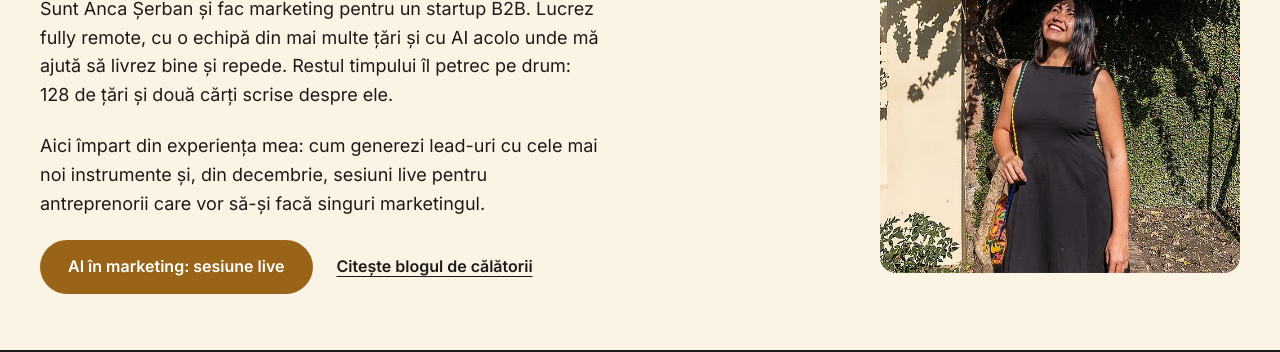
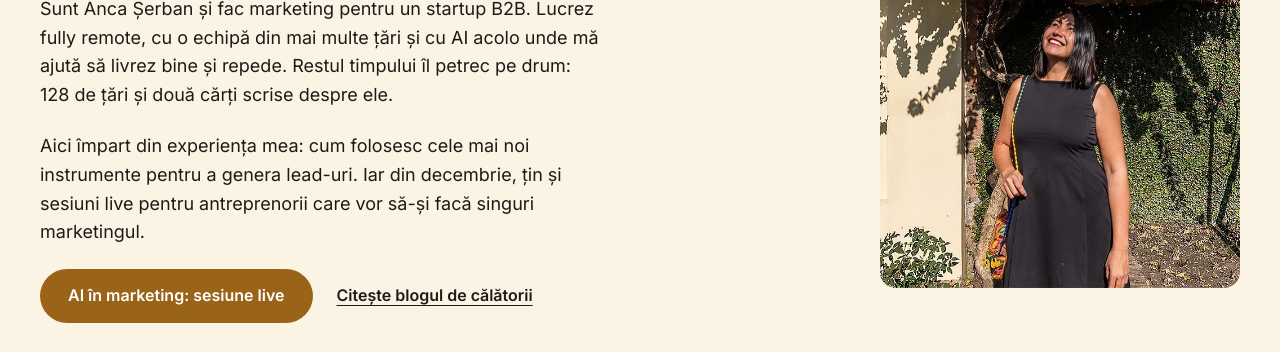
Before and after one commit to ancarserban/ancaserban.com, a plain HTML site: page index.html in a window 1280 px wide. Shown: the part 315-667 px from the top of the page. Drawn offline with Linux system fonts and the light colour scheme.

Commit message:
Al doilea paragraf din hero
Co-Authored-By: Claude Opus 5.5 <noreply@anthropic.com>
Claude-Session: https://claude.ai/code/session_01DJH2K1FcdyN4b1wA33JBja

```diff
--- a/index.html
+++ b/index.html
@@ -50,7 +50,7 @@ html{scroll-behavior:smooth}
 <p style="margin: 0; font-size: 12px; font-weight: 600; letter-spacing: 0.2em; color: #9a6418">MARKETING · CĂLĂTORII · CĂRȚI · CURSURI</p>
 <h1 style="margin: 0; font-family: Lora, Georgia, serif; font-weight: 600; font-size: clamp(36px, 5vw, 60px); line-height: 1.08; letter-spacing: -0.01em">Fac marketing de oriunde <span style="font-style: italic; font-weight: 500; color: #9a6418; display: block">și scriu despre drum</span></h1>
 <p style="margin: 0; max-width: 560px; font-size: 18px; color: #1e1a17">Sunt Anca Șerban și fac marketing pentru un startup B2B. Lucrez fully remote, cu o echipă din mai multe țări și cu AI acolo unde mă ajută să livrez bine și repede. Restul timpului îl petrec pe drum: 128 de țări și două cărți scrise despre ele.</p>
-<p style="margin: 0; max-width: 560px; font-size: 18px; color: #1e1a17">Aici împart din experiența mea: cum generezi lead-uri cu cele mai noi instrumente și, din decembrie, sesiuni live pentru antreprenorii care vor să-și facă singuri marketingul.</p>
+<p style="margin: 0; max-width: 560px; font-size: 18px; color: #1e1a17">Aici împart din experiența mea: cum folosesc cele mai noi instrumente pentru a genera lead-uri. Iar din decembrie, țin și sesiuni live pentru antreprenorii care vor să-și facă singuri marketingul.</p>
 <div style="display: flex; flex-wrap: wrap; gap: 16px; align-items: center">
 <a href="#curs" style="background: #9a6418; color: #ffffff; text-decoration: none; font-weight: 600; font-size: 16px; padding: 14px 28px; border-radius: 999px; min-height: 48px; box-sizing: border-box; display: inline-flex; align-items: center">AI în marketing: sesiune live</a>
 <a href="https://www.1001calatorii.ro" style="color: #1e1a17; font-weight: 600; font-size: 16px; padding: 14px 8px; min-height: 48px; box-sizing: border-box; display: inline-flex; align-items: center; gap: 8px; text-decoration: underline; text-underline-offset: 4px">Citește blogul de călătorii</a>
```
